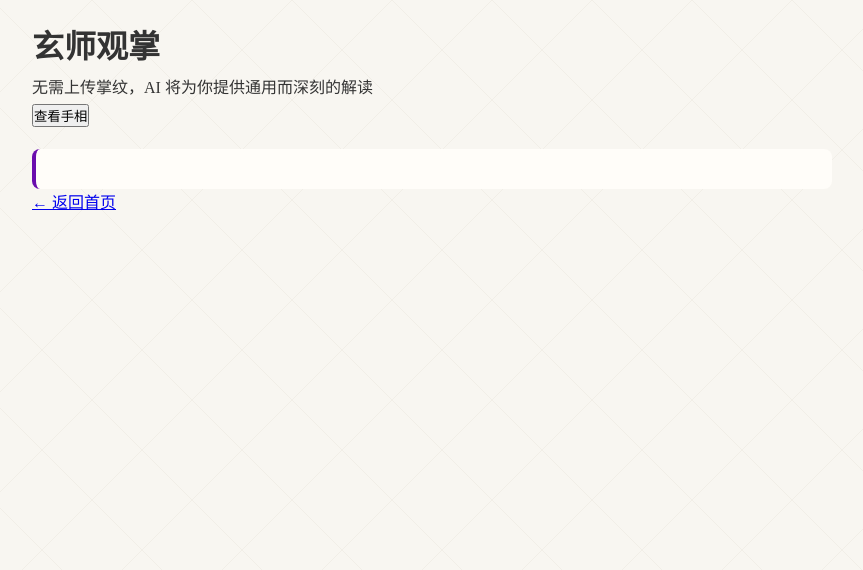
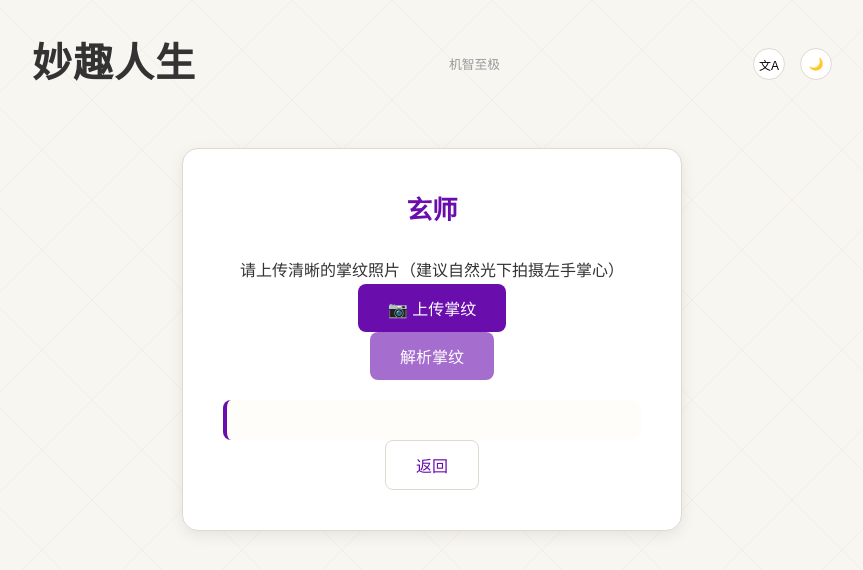
Before and after one commit to jzycnn/fortune-site, a plain HTML site: page palm.html in a window 1280 px wide. Shown: the whole page, without its empty margins (208-1071 px from the left). Drawn offline with Linux system fonts and the light colour scheme.

Commit message:
Update palm.html

```diff
--- a/palm.html
+++ b/palm.html
@@ -3,19 +3,38 @@
 <head>
   <meta charset="UTF-8" />
   <meta name="viewport" content="width=device-width, initial-scale=1.0"/>
-  <title>玄师观掌 · 手相解读</title>
+  <title>妙趣人生 | 玄师</title>
   <link rel="stylesheet" href="style.css" />
 </head>
 <body>
   <div class="container">
-    <h1>玄师观掌</h1>
-    <p>无需上传掌纹，AI 将为你提供通用而深刻的解读</p>
+    <header class="header">
+      <div class="logo">妙趣人生</div>
+      <div class="slogan">机智至极</div>
+      <div class="controls">
+        <button class="control-btn" onclick="toggleLang()">文A</button>
+        <button class="control-btn" onclick="toggleDarkMode()">🌙</button>
+      </div>
+    </header>
 
-    <button type="button" data-action="generate" data-type="palm">查看手相</button>
+    <div class="form-container">
+      <h2 class="form-title">玄师</h2>
+      <p>请上传清晰的掌纹照片（建议自然光下拍摄左手掌心）</p>
 
-    <div id="result"></div>
+      <div class="upload-area">
+        <input type="file" id="palmImage" accept="image/*" style="display:none;">
+        <button type="button" class="action-btn primary" style="width:auto;"
+                onclick="document.getElementById('palmImage').click()">
+          📷 上传掌纹
+        </button>
+        <img id="palmPreview" style="max-width:100%; margin-top:15px; display:none;" />
+      </div>
 
-    <a href="index.html" class="back">← 返回首页</a>
+      <button id="palmBtn" class="action-btn primary" disabled>解析掌纹</button>
+
+      <div id="result"></div>
+      <button class="action-btn secondary" onclick="window.history.back()">返回</button>
+    </div>
   </div>
   <script src="script.js"></script>
 </body>
```
